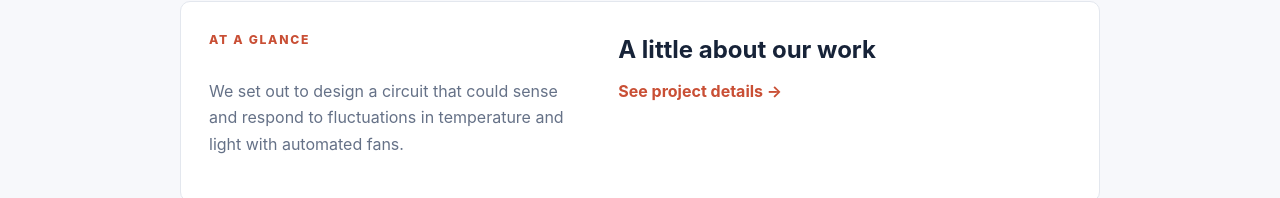
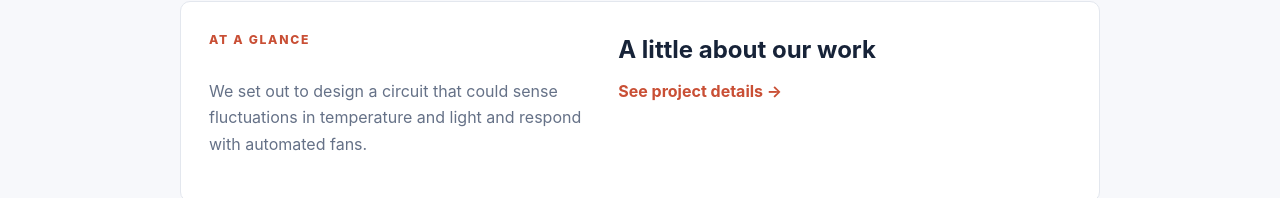
Before and after one commit to jfbrand/ECGR-2161-Final-Project, a plain HTML site: page index.html in a window 1280 px wide. Shown: the part 774-972 px from the top of the page. Drawn offline with Linux system fonts and the light colour scheme.

Commit message:
Clarify project description in summary section
Updated the summary section to clarify the project description.

```diff
--- a/index.html
+++ b/index.html
@@ -10,7 +10,7 @@
   <header><a class="brand" href="index.html">ECGR 2161 <span>Final Project</span></a><nav aria-label="Main navigation"><a aria-current="page" href="index.html">Home</a><a href="project.html">Project</a></nav></header>
   <main>
     <section class="hero"><p class="eyebrow">COURSE PROJECT · 2026</p><h1>Our final project<br><span>starts here.</span></h1><p class="intro">Welcome! This site introduces our ECGR 2161 project and shares what we designed, how it works, and what we learned.</p><a class="button" href="project.html">Explore the project →</a><p class="muted">Created by <strong>[Jack Brandon & Cole Browder]</strong></p></section>
-    <section class="summary"><p class="eyebrow">AT A GLANCE</p><h2>A little about our work</h2><p>We set out to design a circuit that could sense and respond to fluctuations in temperature and light with automated fans.</p><a class="link" href="project.html">See project details →</a></section>
+    <section class="summary"><p class="eyebrow">AT A GLANCE</p><h2>A little about our work</h2><p>We set out to design a circuit that could sense fluctuations in temperature and light and respond with automated fans.</p><a class="link" href="project.html">See project details →</a></section>
   </main>
   <footer>ECGR 2161 Final Project <span>[UNC Charlotte] · [Fall 2026]</span></footer>
 </body>
```
